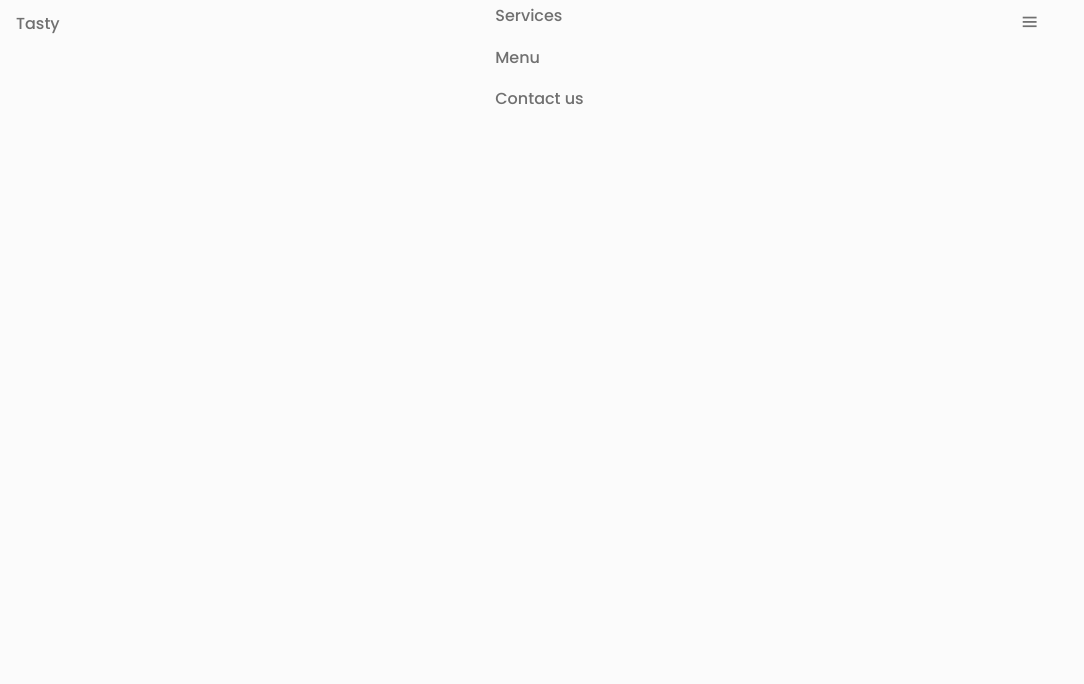
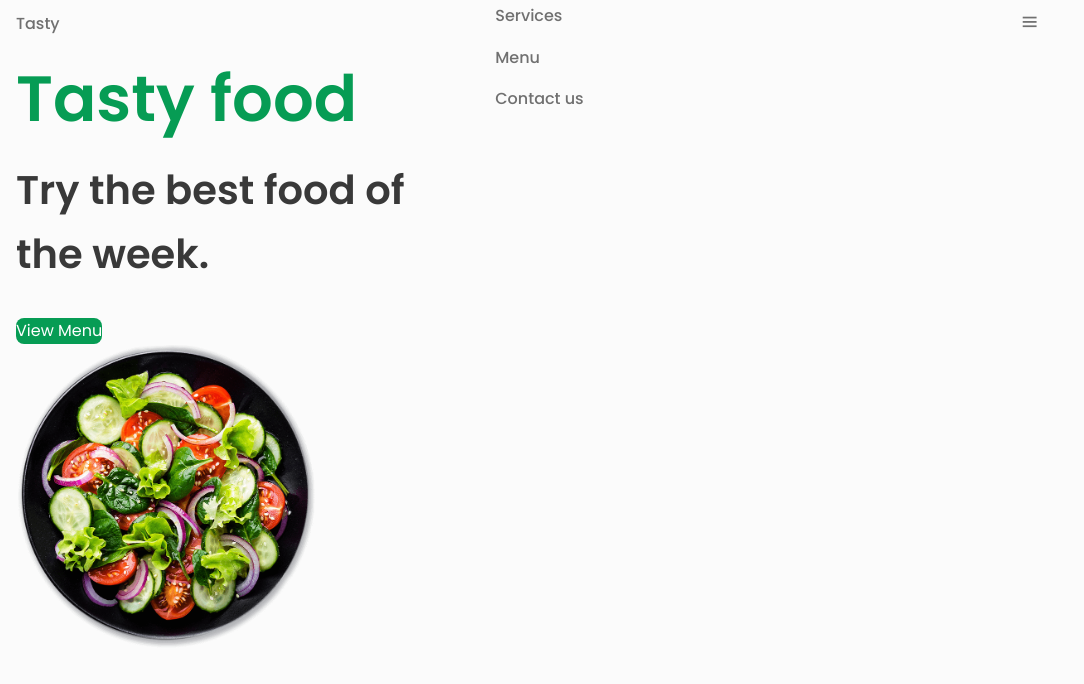
Before and after one commit to sumonsheikh/restaurant-website, a plain HTML site: page index.html in a window 1280 px wide. Shown: the whole page, without its empty margins (0-1084 px from the left). Drawn offline with nearby package versions, Linux system fonts and the light colour scheme; files whose address does not match are found by name.

Commit message:
home section done

```diff
--- a/assets/css/style.css
+++ b/assets/css/style.css
@@ -169,3 +169,36 @@ img{
 .show_menu{
     top:var(--header-height);
 }
+
+/* =========== HOME ================= */
+.home_container{
+    height: clac(100vh - var(--header-height));
+    align-content: center;
+}
+.home_title{
+    font-size: var(--biggest-font-size);
+    color: var(--first-color);
+    margin-bottom: var(--mb-1);
+}
+.home_subtitle{
+    font-size: var(--h1-font-size);
+    color: var(--title-color);
+    margin-bottom: var(--mb-4);
+}
+.home_img{
+    width:300px;
+    justify-content: center;
+}
+
+/* ======= BUTTON ========== */
+.btn{
+    display: inline-block;
+    background-color: var(--first-color);
+    color:#fff;
+    padding:0.75 rem 1rem;
+    border-radius: .5rem;
+    transition: .3s;
+}
+.btn:hover{
+    background-color: var(--first-color-alt);
+}
--- a/index.html
+++ b/index.html
@@ -50,6 +50,22 @@
                 </div>
             </nav>
         </header>
+
+
+        <main class="main">
+            <!-- ====== HOME ========== -->
+            <section class="home" id="home">
+                <div class="home_container bd-container bd-grid">
+                    <div class="home_data">
+                        <h1 class="home_title">Tasty food</h1>
+                        <h2 class="home_subtitle">Try the best food of <br>the week.</h2>
+                        <a href="#" class="btn">View Menu</a>
+                    </div>
+                    <img src="assets/img/home.png" alt="" class="home_img">
+                </div>
+            </section>
+
+        </main>
         <!-- ===== SCROLL REVEAL ====== -->
         <script src=" https://unpkg.com/scrollreveal"></script>
 
```
